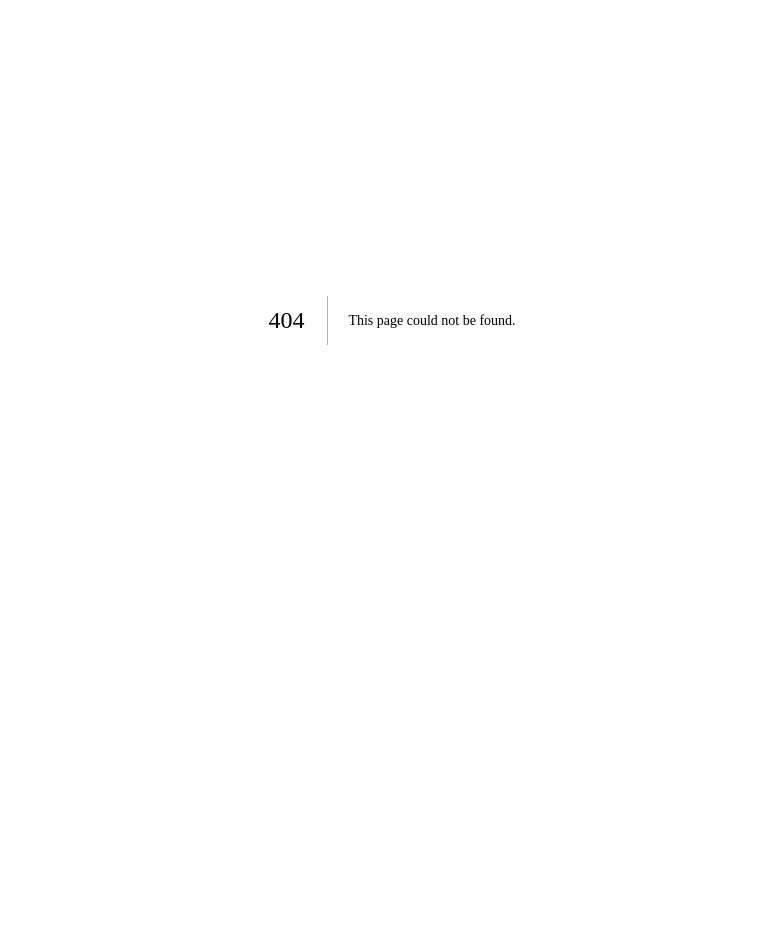
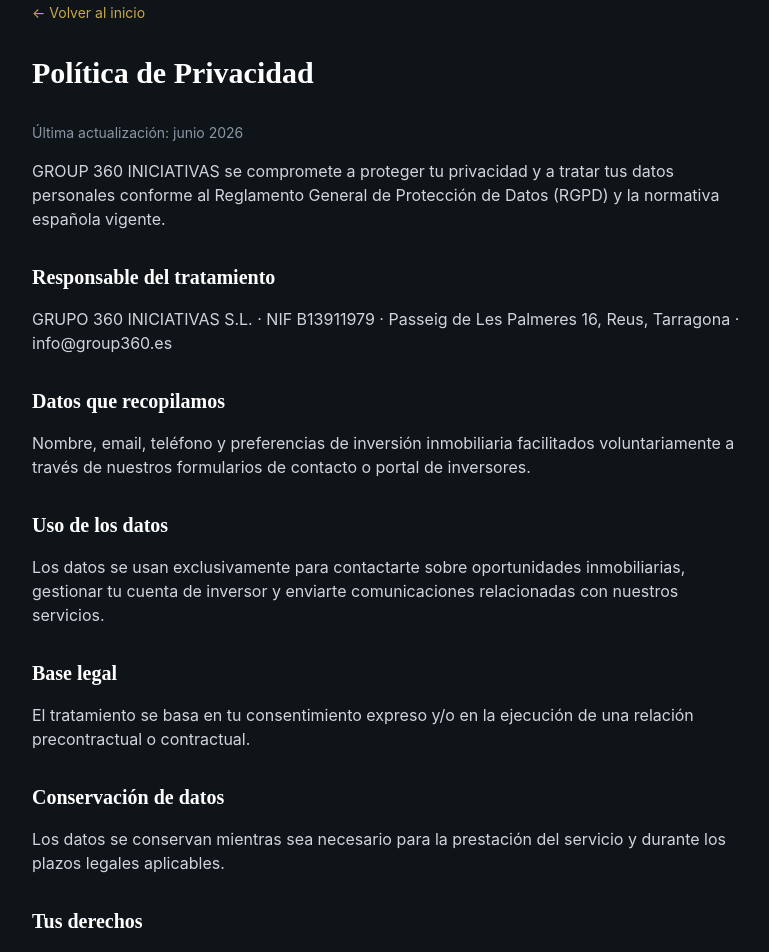
Before and after one commit to moiseschirinooficial99-ops/group365, a Next.js app: page /privacidad in a window 1280 px wide. Before the commit this address had no page. Shown: the part 80-1032 px from the top of the page, without its empty margins (248-1017 px from the left). Before the commit the page ends 800 px from the top, so only its background shows below. Built offline with nearby package versions, Linux system fonts and the light colour scheme.

Commit message:
add privacy page

```diff
--- /dev/null
+++ b/app/privacidad/page.tsx
@@ -0,0 +1,35 @@
+import Link from 'next/link'
+
+export default function Privacidad() {
+  return (
+    <main className="bg-[#0F1419] min-h-screen">
+      <div className="max-w-3xl mx-auto px-6 py-20 text-gray-300">
+        <Link href="/" className="text-[#C9A84C] text-sm hover:underline mb-8 inline-block">← Volver al inicio</Link>
+        <h1 className="font-playfair text-3xl font-bold text-white mb-8">Política de Privacidad</h1>
+        <p className="mb-4 text-sm text-[#8B96A5]">Última actualización: junio 2026</p>
+        <p className="mb-6">GROUP 360 INICIATIVAS se compromete a proteger tu privacidad y a tratar tus datos personales conforme al Reglamento General de Protección de Datos (RGPD) y la normativa española vigente.</p>
+
+        <h2 className="text-xl font-bold text-white mt-8 mb-4">Responsable del tratamiento</h2>
+        <p className="mb-4">GRUPO 360 INICIATIVAS S.L. · NIF B13911979 · Passeig de Les Palmeres 16, Reus, Tarragona · info@group360.es</p>
+
+        <h2 className="text-xl font-bold text-white mt-8 mb-4">Datos que recopilamos</h2>
+        <p className="mb-4">Nombre, email, teléfono y preferencias de inversión inmobiliaria facilitados voluntariamente a través de nuestros formularios de contacto o portal de inversores.</p>
+
+        <h2 className="text-xl font-bold text-white mt-8 mb-4">Uso de los datos</h2>
+        <p className="mb-4">Los datos se usan exclusivamente para contactarte sobre oportunidades inmobiliarias, gestionar tu cuenta de inversor y enviarte comunicaciones relacionadas con nuestros servicios.</p>
+
+        <h2 className="text-xl font-bold text-white mt-8 mb-4">Base legal</h2>
+        <p className="mb-4">El tratamiento se basa en tu consentimiento expreso y/o en la ejecución de una relación precontractual o contractual.</p>
+
+        <h2 className="text-xl font-bold text-white mt-8 mb-4">Conservación de datos</h2>
+        <p className="mb-4">Los datos se conservan mientras sea necesario para la prestación del servicio y durante los plazos legales aplicables.</p>
+
+        <h2 className="text-xl font-bold text-white mt-8 mb-4">Tus derechos</h2>
+        <p className="mb-4">Puedes solicitar acceso, rectificación, eliminación, limitación u oposición al tratamiento de tus datos escribiendo a <span className="text-[#C9A84C]">info@group360.es</span></p>
+
+        <h2 className="text-xl font-bold text-white mt-8 mb-4">Contacto</h2>
+        <p>GROUP 360 INICIATIVAS · España · WhatsApp: <a href="https://wa.me/34611251818" className="text-[#C9A84C] hover:underline">+34 611 25 18 18</a></p>
+      </div>
+    </main>
+  )
+}
```
